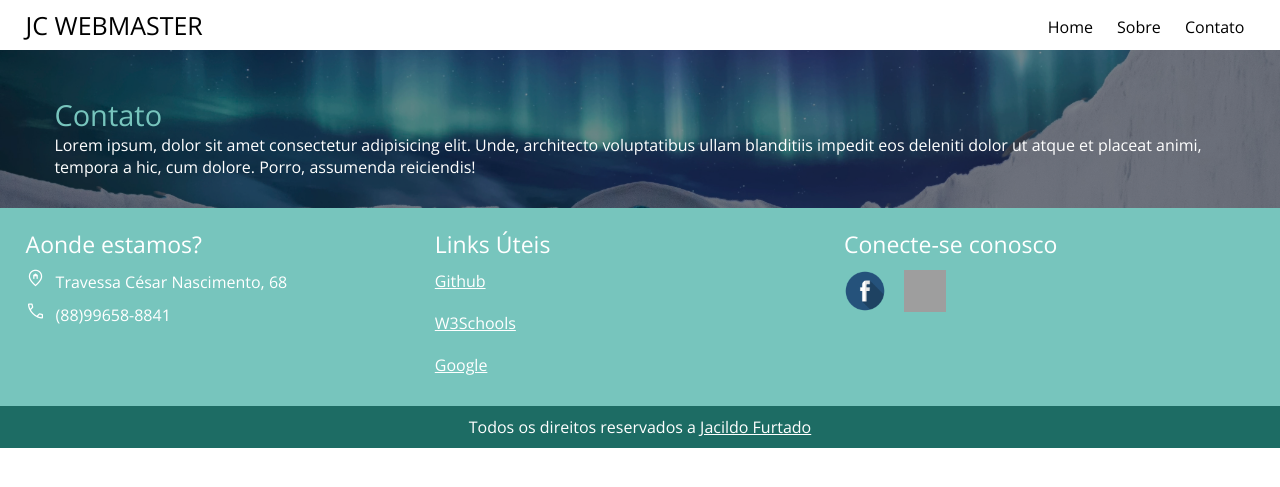
After one commit to jacildofurtado/Danki-code, a PHP site: page /contato.html in a window 1280 px wide. The commit adds this page. Shown: the top 487 px of the page. Run offline with PHP 8.4, Linux system fonts and the light colour scheme; grey boxes are pictures that could not be loaded.

Commit message:
atualizado

```diff
--- /dev/null
+++ b/Design-web-express/projeto-final-web-design-express/contato.html
@@ -0,0 +1,105 @@
+<!DOCTYPE html>
+<html lang="pt-br">
+<head>
+    <meta charset="UTF-8">
+    <meta http-equiv="X-UA-Compatible" content="IE=edge">
+    <meta name="viewport" content="width=device-width, initial-scale=1.0">
+    <meta name="keywords" content="palavra-chave,lorem,ipsum">
+    <!--Coloca aqui meta tags SEO-->
+    <title>Contato</title>
+    <link rel="stylesheet" href="https://fonts.googleapis.com/css2?family=Material+Symbols+Outlined:opsz,wght,FILL,GRAD@20..48,100..700,0..1,-50..200" />
+    <link rel="stylesheet" href="css/style.css">
+    <link rel="stylesheet" href="css/all.min.css">
+    <link rel="preconnect" href="https://fonts.googleapis.com">
+    <link rel="preconnect" href="https://fonts.gstatic.com" crossorigin>
+    <link href="https://fonts.googleapis.com/css2?family=Open+Sans:wght@300;400;700&display=swap" rel="stylesheet">
+</head>
+<body>
+    <header>
+        <div class="container">
+            <div class="logo"><a href="index.html">
+                <h2>JC WEBMASTER</h2>
+            </a></div>
+            <nav class="menu-desktop">
+                <ul>
+                    <li>
+                        <a href="index.html">Home</a>
+                    </li>
+                    <li>
+                        <a href="sobre.html">Sobre</a>
+                    </li>
+                    <li>
+                        <a href="">Contato</a>
+                    </li>
+                </ul>
+            </nav><!--menu-descktop-->
+
+            <nav class="menu-mobile">
+                <span class="material-symbols-outlined">menu</span>
+                <ul>
+                    <li>
+                        <a href="index.html">Home</a>
+                    </li>
+                    <li>
+                        <a href="sobre.html">Sobre</a>
+                    </li>
+                    <li>
+                        <a href="">Contato</a>
+                    </li>
+                </ul>
+            </nav><!--menu-mobile-->
+            <div class="clear"></div>
+        </div><!--container-->
+    </header>
+
+    <section style="background-image: url(images/banner-sobre\ .jpg);" class="title-page">
+        <div class="overlay__title-page"></div>
+        <div class="container">
+            <h2>Contato</h2>
+            <p>Lorem ipsum, dolor sit amet consectetur adipisicing elit. Unde, architecto voluptatibus ullam blanditiis impedit eos deleniti dolor ut atque et placeat animi, tempora a hic, cum dolore. Porro, assumenda reiciendis!</p>
+        </div><!--container-->
+    </section><!--title-page-->
+
+    <footer class="footer1">
+        <div class="container">
+
+            <div class="w33">
+                <h2>Aonde estamos?</h2>
+                <p><span class="material-symbols-outlined">home_pin</span>Travessa César Nascimento, 68</p>
+                <p><span class="material-symbols-outlined">call</span>(88)99658-8841</p>
+            </div><!--w33-->
+
+            <div class="w33">
+                <h2>Links Úteis</h2>
+                <a href="#">Github</a>
+                <a href="#">W3Schools</a>
+                <a href="#">Google</a>
+            </div><!--w33-->
+
+            <div class="w33">
+                <h2>Conecte-se conosco</h2>
+                <div class="icon">
+                    <img src="images/facebook.png" alt="">
+                    <img src="images/instagram.png" alt="">
+                </div>
+
+            </div><!--w33-->
+
+            <div class="clear"></div>
+        </div><!--container-->
+
+    </footer>
+
+    <footer class="footer2">
+        <div class="container">
+            <p>Todos os direitos reservados a <a href="#">Jacildo Furtado</a></p>
+        </div>
+    </footer>
+    <script src="https://code.jquery.com/jquery-3.6.1.min.js"></script>
+    <script>
+        $('nav.menu-mobile span').click(function(){
+            $('nav.menu-mobile ul').slideToggle();
+        })
+    </script>
+</body>
+</html>
```
Also changed, not shown: Design-web-express/projeto-final-web-design-express/css/style.css (+31 -0 lines), Design-web-express/projeto-final-web-design-express/sobre.html (+24 -0 lines), Design-web-express/projeto-final-web-design-express/images/lobo-winter.jpg (added).
